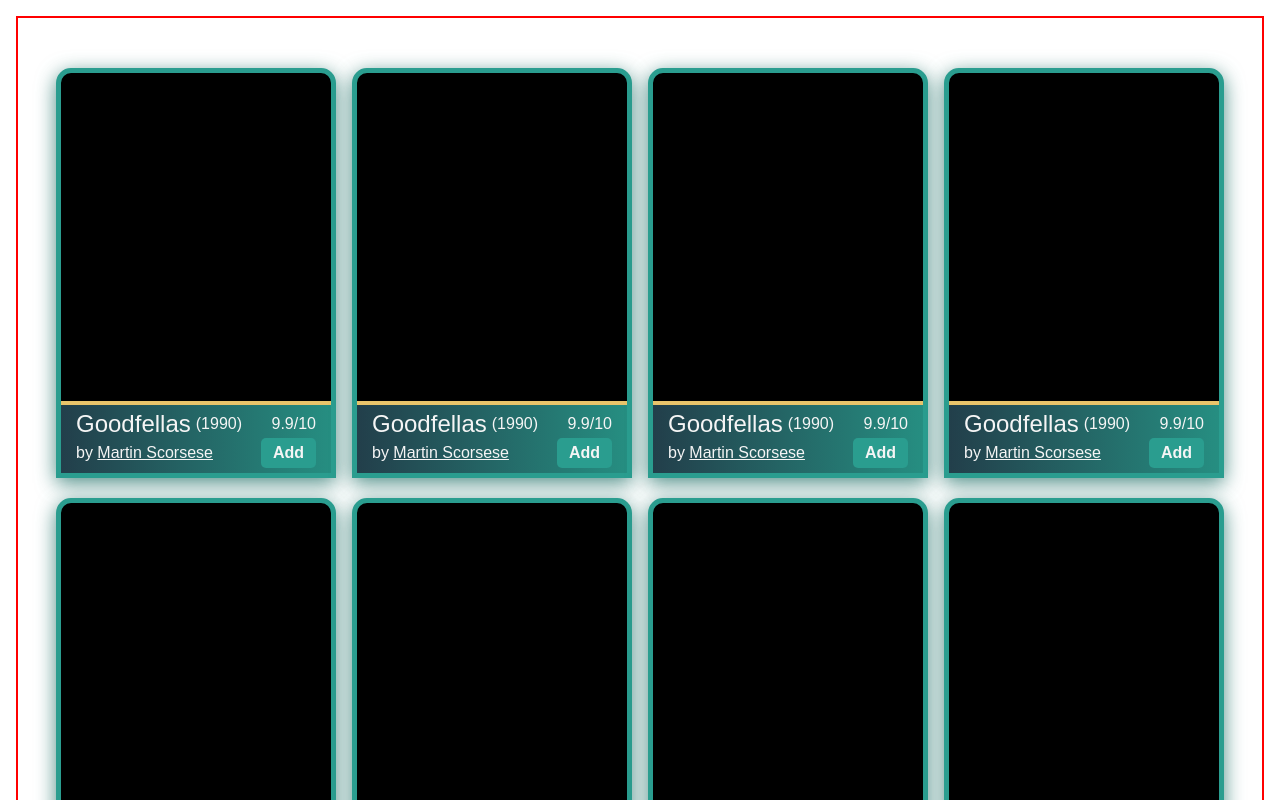
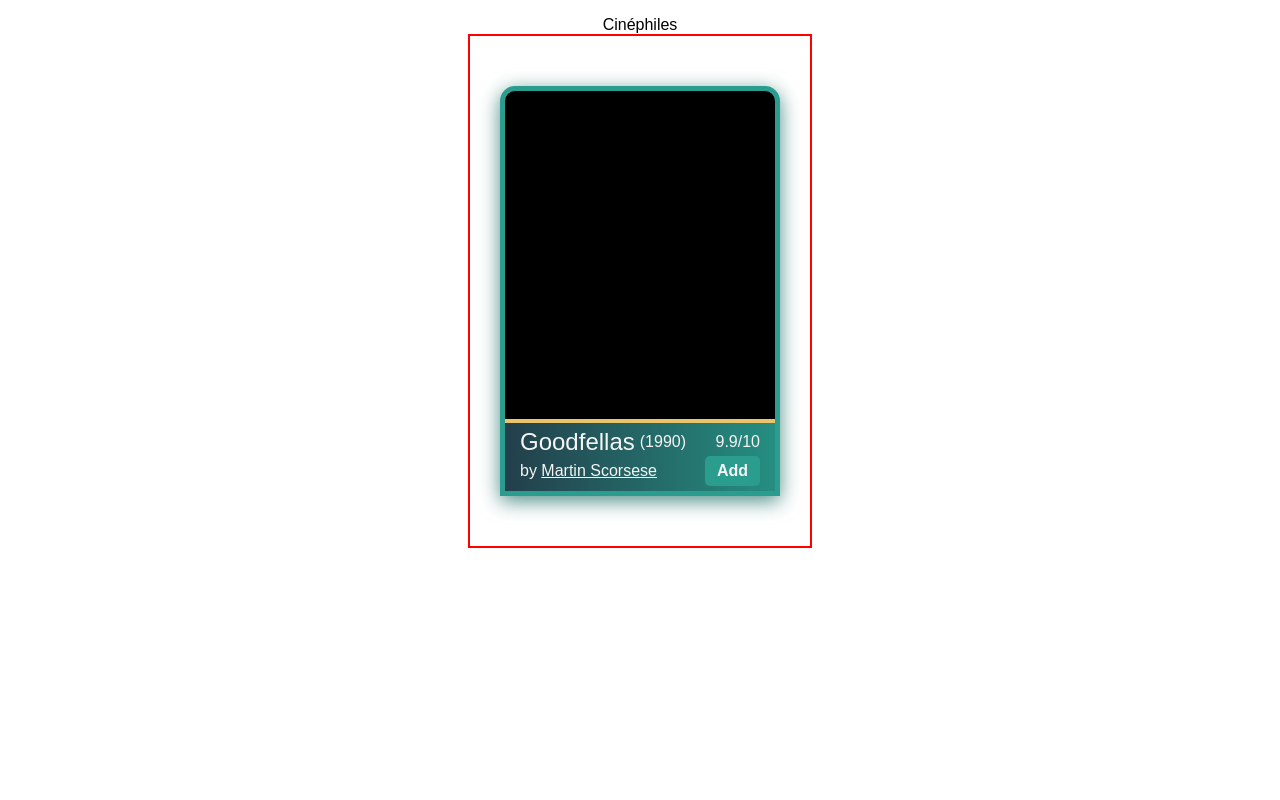
Before and after one commit to yvpierre/Cinephile, a Vue app: page / in a window 1280 px wide. Shown: the top 800 px of the page. Built offline with nearby package versions, Linux system fonts and the light colour scheme.

Commit message:
refactoring all the TS

```diff
--- a/index.html
+++ b/index.html
@@ -4,10 +4,11 @@
     <meta charset="UTF-8" />
     <link rel="icon" href="/favicon.ico" />
     <meta name="viewport" content="width=device-width, initial-scale=1.0" />
-    <title>Vite App</title>
+    <title>Cinéphile</title>
   </head>
   <body>
     <div id="app"></div>
     <script type="module" src="/src/main.ts"></script>
+    <script src="node_modules/jquery/dist/jquery.min.js"></script>
   </body>
 </html>
--- a/package.json
+++ b/package.json
@@ -9,6 +9,7 @@
     "lint": "eslint . --ext .vue,.js,.jsx,.cjs,.mjs,.ts,.tsx,.cts,.mts --fix --ignore-path .gitignore"
   },
   "dependencies": {
+    "jquery": "^3.6.0",
     "vue": "^3.2.33",
     "vue-router": "^4.0.14"
   },
--- a/src/App.vue
+++ b/src/App.vue
@@ -1,24 +1,30 @@
 <script setup lang="ts">
 import HelloWorld from "@/components/HelloWorld.vue";
+import WelcomeItem from "@/components/WelcomeItem.vue";
 import Card from "@/components/MovieCard.vue";
-import WelcomeItem from "@/components/WelcomeItem.vue";
-
-
+import NavbarComponent from "@/components/NavbarComponent.vue";
 
 </script>
 
 <template>
   <body>
-  <div class="body--test">
-    <Card v-for="n in 20" :key="n"/>
-  </div>
+    <NavbarComponent />
+    <div class="main--cards">
+      <Card v-for="n in 1" :key="n"/>
+    </div>
   </body>
 </template>
 
 <style>
 @import '@/assets/base.css';
 
-.body--test {
+body {
+  display: flex;
+  flex-direction: column;
+  align-items: center;
+}
+
+.main--cards {
   align-items: flex-start;
   justify-content: center;
   display: flex;
@@ -29,7 +35,7 @@
   justify-content: space-around;
 }
 
-.body--test > Card {
+.main--cards > Card {
   border: 2px solid blue;
 }
 
--- /dev/null
+++ b/src/components/NavbarComponent.vue
@@ -0,0 +1,14 @@
+<script setup lang="ts">
+</script>
+
+
+<template>
+  <div class="">
+    Cinéphiles
+  </div>
+</template>
+
+
+<style>
+
+</style>
--- a/src/main.ts
+++ b/src/main.ts
@@ -9,18 +9,74 @@
 app.mount("#app");
 
 // @ts-ignore
-const cards:array = document.querySelectorAll(".card");
+const cards:array = $('.card')
 // @ts-ignore
-const shortDesc:HTMLElement = document.querySelectorAll(".desc--short");
+const shortDesc:any = $('.desc--short')
 // @ts-ignore
-const longDesc:HTMLElement = document.querySelectorAll(".desc--long");
+const longDesc:any = $('.desc--long')
+
+class Card {
+    elem: HTMLElement
+    short: HTMLElement
+    long: HTMLElement
+    active: boolean
+    index: number
+
+    constructor(e:HTMLElement, s:HTMLElement, l:HTMLElement, i:number) {
+        this.elem = e
+        this.short = s
+        this.long = l
+        this.active = e.classList.contains("active")
+        this.index = i
+    }
+
+    show() {
+        //return this.elem
+        return "Card n: "+this.index+" active : "+this.active;
+    }
+
+    showCard(){
+        this.short.style.display = "none";
+        this.long.style.display = "block";
+        this.active = true
+        this.elem.classList.add("active")
+    }
+
+    hideCard(){
+        this.short.style.display = "flex";
+        this.long.style.display = "none";
+        this.elem.classList.remove("active")
+        this.active = false
+    }
+
+}
+
+for(let i = 0; i<cards.length; i++){
+    const card:Card = new Card(cards[i],shortDesc[i],longDesc[i], i)
+    card.elem.addEventListener("click", function() {
+        toggleDisplay(card)
+    })
+}
+
+function toggleDisplay(c:Card){
+    if(c.active){
+        c.hideCard()
+    }else {
+        c.showCard()
+    }
+}
 
 
 
-for(let c:HTMLElement in cards){
+/*
+for(let c:number = 0; c < cards.length(); c++) {
+  console.log(c)
   let cardState = false;
-  // @ts-ignore
   cards[c].addEventListener("click", function () {
+    if (cards[c].classList.contains("active")) {
+      cards[c].classList.remove("active")
+    }
+  })
   if(cardState){
     cards[c].classList.add("active")
     cardState = false
@@ -31,7 +87,6 @@
   }
 
     toggleDisplay(cardState, cards[c], shortDesc[c], longDesc[c]);
-  });
 }
 
 
@@ -47,3 +102,5 @@
       c.style.setProperty("justify-content", "flex-start");
     }
 }
+
+ */
```
Also changed, not shown: 1 other file (tests, documents, lock files or other folders). Lines whose indentation alone changed are shown as unchanged.
